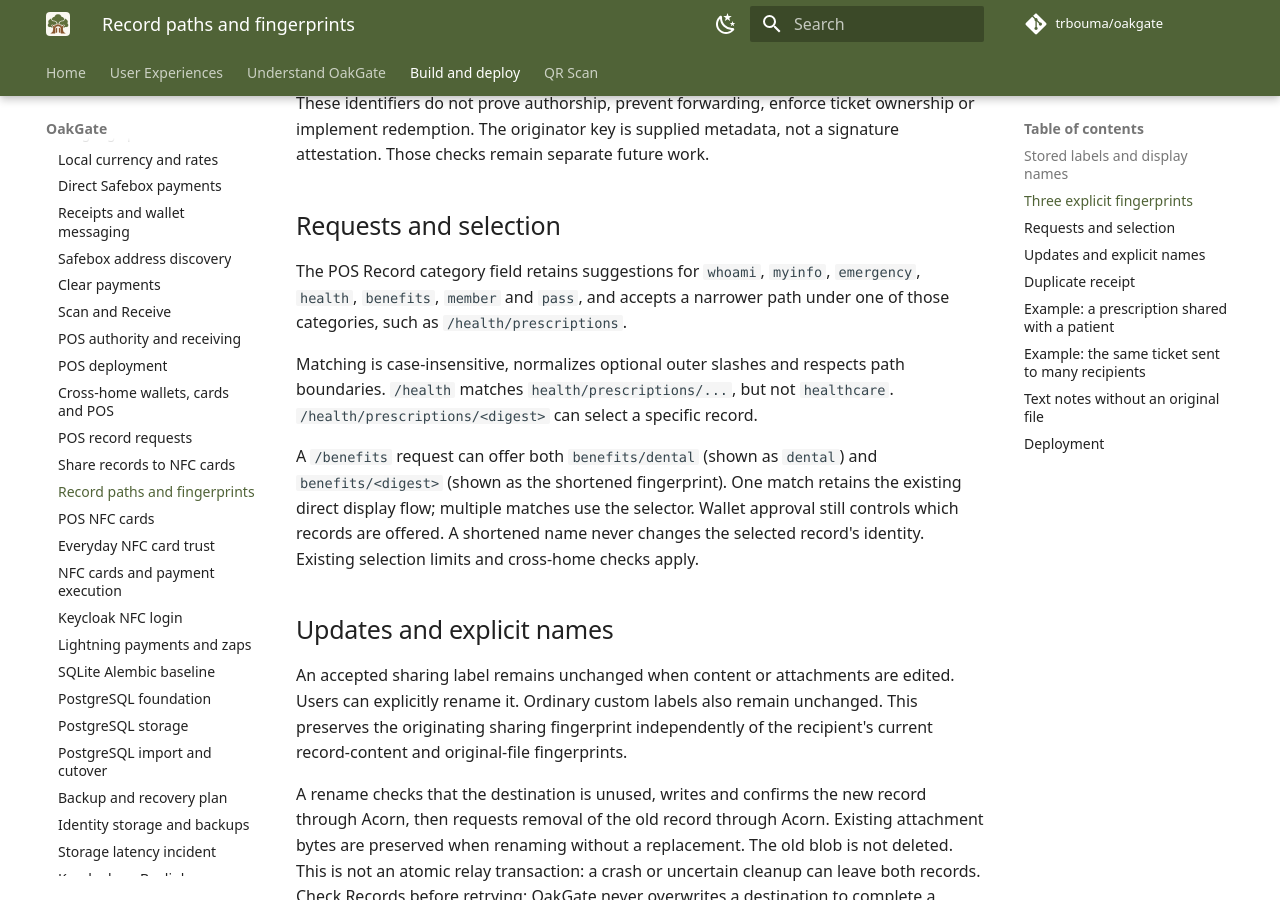
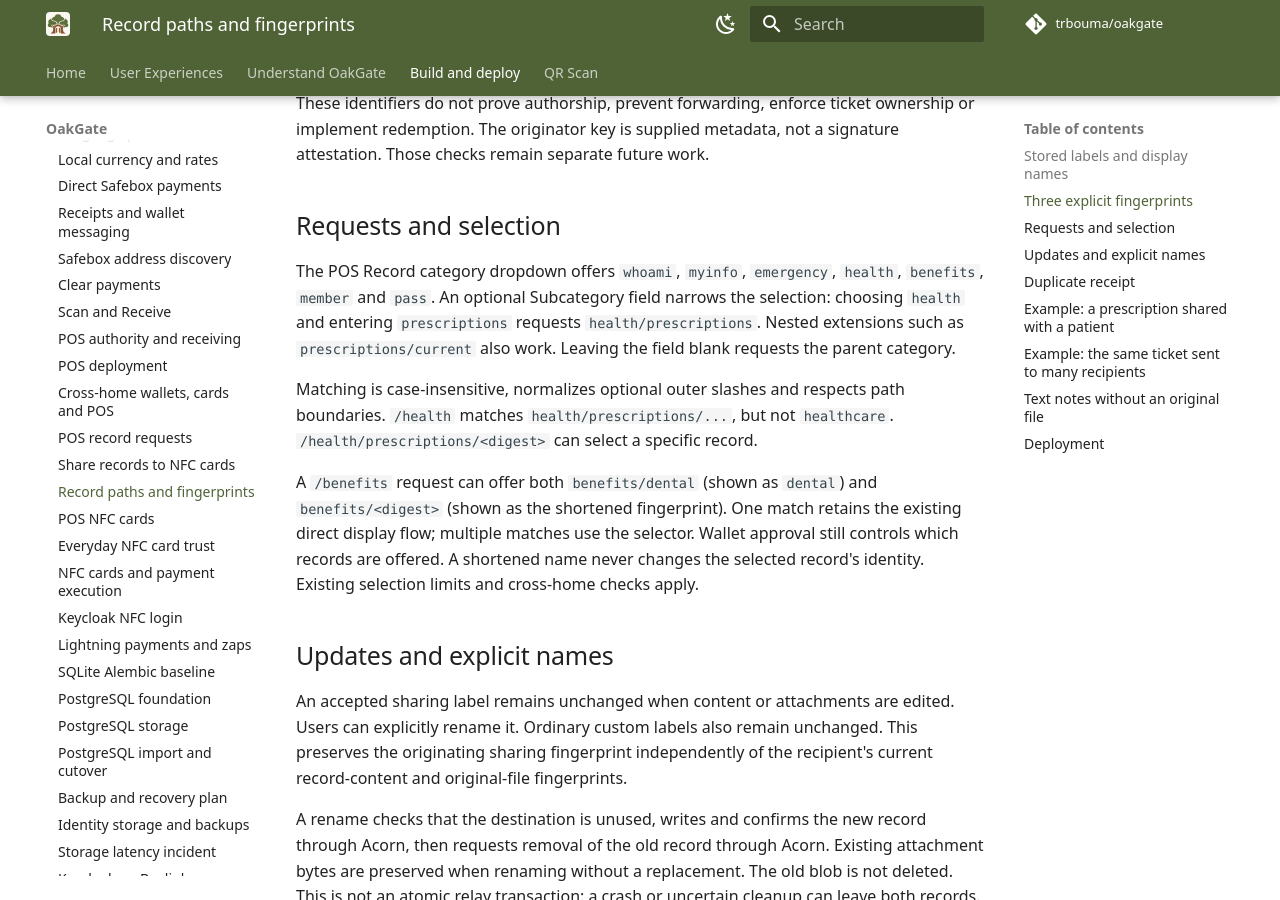
Before and after one commit to trbouma/oakgate, an MkDocs documentation site: the page built from docs/041-record-fingerprint-labels.md, in a window 1280 px wide and 900 px high, scrolled down 1515 px. Built offline with MkDocs 1.6.1 and Material for MkDocs 9.7.7, drawn with Linux system fonts in a browser that asks for light colours; comment, search, counter and statistics services are not loaded.

Commit message:
feat: restore POS category dropdown with optional subcategory
Let users select a parent category and optionally extend it with
a nested path. Update validation, tests and documentation.

```diff
--- a/docs/041-record-fingerprint-labels.md
+++ b/docs/041-record-fingerprint-labels.md
@@ -63,9 +63,11 @@ not a signature attestation. Those checks remain separate future work.
 
 ## Requests and selection
 
-The POS Record category field retains suggestions for `whoami`, `myinfo`,
-`emergency`, `health`, `benefits`, `member` and `pass`, and accepts a narrower path
-under one of those categories, such as `/health/prescriptions`.
+The POS Record category dropdown offers `whoami`, `myinfo`, `emergency`,
+`health`, `benefits`, `member` and `pass`. An optional Subcategory field narrows
+the selection: choosing `health` and entering `prescriptions` requests
+`health/prescriptions`. Nested extensions such as `prescriptions/current` also
+work. Leaving the field blank requests the parent category.
 
 Matching is case-insensitive, normalizes optional outer slashes and respects path
 boundaries. `/health` matches `health/prescriptions/...`, but not `healthcare`.
```
Also changed, not shown: pos/static/records.js (+7 -1 lines), 2 other files.
